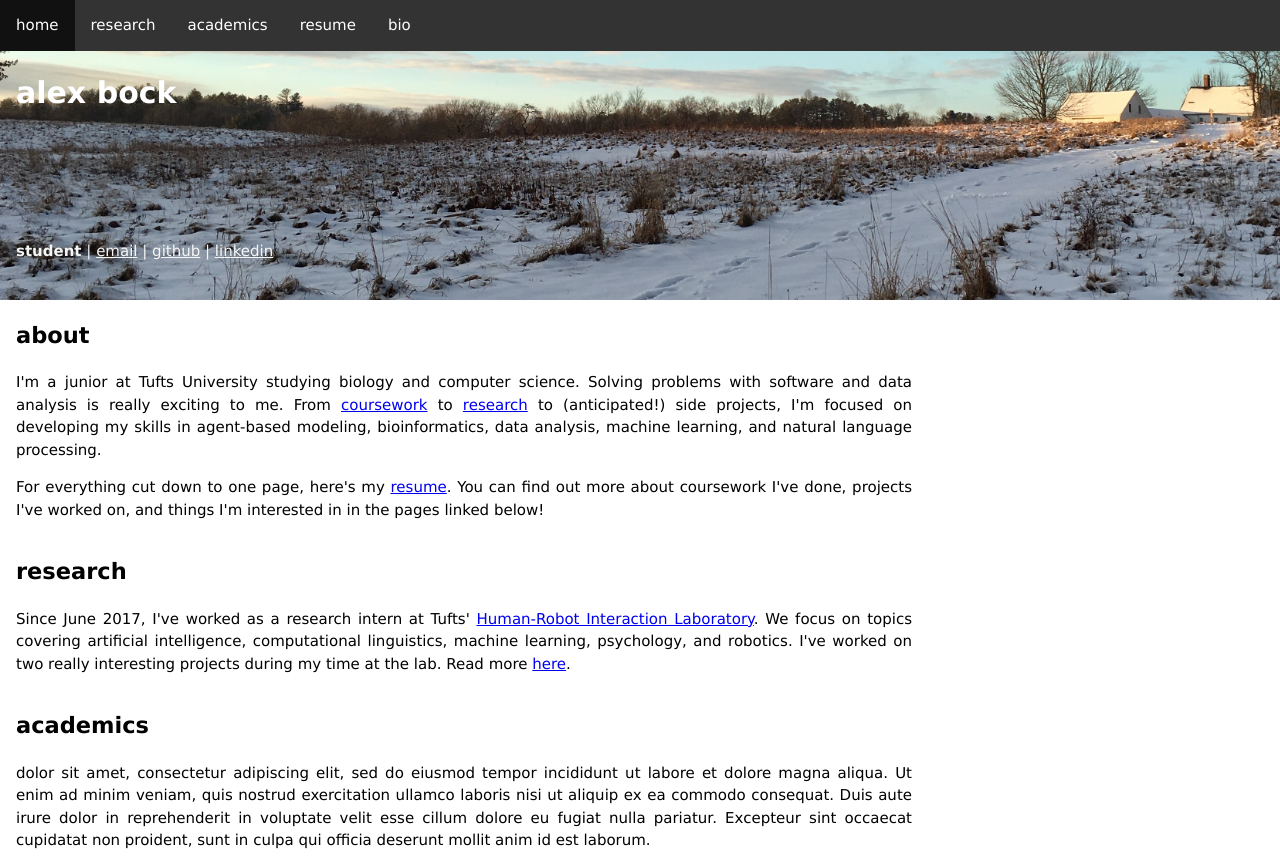
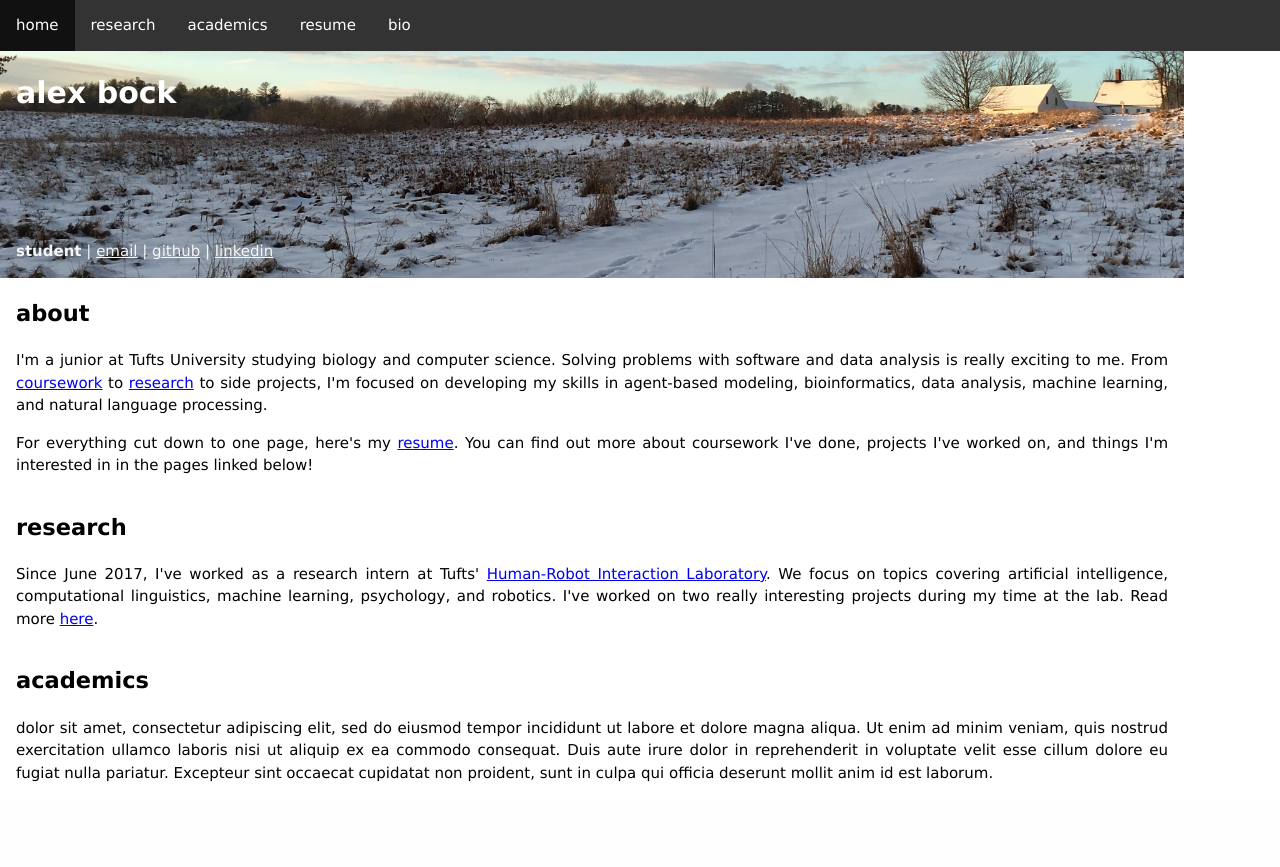
Before and after one commit to alex-bock/alex-bock.github.io, a PHP site: page / in a window 1280 px wide. After the commit the page ends 782 px from the top, so only its background shows below. Run offline with PHP 8.4, Linux system fonts and the light colour scheme.

Commit message:
new resume and new layouts

```diff
--- a/bio.html
+++ b/bio.html
@@ -5,7 +5,7 @@
   <head>
     <title> Alexander Bock </title>
     <link rel="stylesheet" href="style.css">
-    <link rel="icon" href="http://static.dnaindia.com/sites/default/files/2015/12/26/408735-robot.jpg">
+    <link rel="icon" href="https://banner2.kisspng.com/20180406/aow/kisspng-iphone-emoji-sticker-clip-art-robot-5ac83909533065.5661312515230712413408.jpg">
   </head>
   <body>
 
--- a/includes/navbar.html
+++ b/includes/navbar.html
@@ -2,6 +2,6 @@
     <li><a href="index.html">home</a></li>
     <li><a href="research.html">research</a></li>
     <li><a href="#">academics</a></li>
-    <li><a href="Resume.pdf" download="abock.pdf">resume</a></li>
+    <li><a href="Resume.pdf" target="_blank">resume</a></li>
     <li><a href="bio.html">bio</a></li>
 </div>
--- a/includes/navbar.js
+++ b/includes/navbar.js
@@ -3,7 +3,7 @@ document.write('\
     <li><a href="index.html">home</a></li>\
     <li><a href="research.html">research</a></li>\
     <li><a href="#">academics</a></li>\
-    <li><a href="Resume.pdf" download="abock.pdf">resume</a></li>\
+    <li><a href="Resume.pdf" target="_blank">resume</a></li>\
     <li><a href="bio.html">bio</a></li>\
 </div>\
 ');
--- a/index.html
+++ b/index.html
@@ -5,7 +5,7 @@
   <head>
     <title> Alexander Bock </title>
     <link rel="stylesheet" href="style.css">
-    <link rel="icon" href="http://static.dnaindia.com/sites/default/files/2015/12/26/408735-robot.jpg">
+    <link rel="icon" href="https://banner2.kisspng.com/20180406/aow/kisspng-iphone-emoji-sticker-clip-art-robot-5ac83909533065.5661312515230712413408.jpg">
   </head>
   <body>
 
@@ -23,18 +23,18 @@
 
     <script src="includes/navbar.js"></script>
 
-    <div class="container" style="width: 70%;">
+    <div class="container" style="width: 90%;">
       <h2>about</h2>
-      <p>I'm a junior at Tufts University studying biology and computer science. Solving problems with software and data analysis is really exciting to me. From <a href="https://www.inf.ed.ac.uk/teaching/courses/inf2a/" target="_blank">coursework</a> to <a href="https://hrilab.tufts.edu/research" target="_blank">research</a> to (anticipated!) side projects, I'm focused on developing my skills in agent-based modeling, bioinformatics, data analysis, machine learning, and natural language processing.</p>
+      <p>I'm a junior at Tufts University studying biology and computer science. Solving problems with software and data analysis is really exciting to me. From <a href="https://www.inf.ed.ac.uk/teaching/courses/inf2a/" target="_blank">coursework</a> to <a href="https://hrilab.tufts.edu/research" target="_blank">research</a> to side projects, I'm focused on developing my skills in agent-based modeling, bioinformatics, data analysis, machine learning, and natural language processing.</p>
       <p>For everything cut down to one page, here's my <a href="Resume.pdf" download="abock.pdf"> <sm>resume</sm></a>. You can find out more about coursework I've done, projects I've worked on, and things I'm interested in in the pages linked below!</p>
     </div>
 
-    <div class="container" style="width: 70%;">
+    <div class="container" style="width: 90%;">
       <h2>research</h2>
       <p>Since June 2017, I've worked as a research intern at Tufts' <a href="https://hrilab.tufts.edu" target="_blank">Human-Robot Interaction Laboratory</a>. We focus on topics covering artificial intelligence, computational linguistics, machine learning, psychology, and robotics. I've worked on two really interesting projects during my time at the lab. Read more <a href="research.html">here</a>.</p>
     </div>
 
-    <div class="container" style="width: 70%;">
+    <div class="container" style="width: 90%;">
       <h2>academics</h2>
       <p>dolor sit amet, consectetur adipiscing elit, sed do eiusmod tempor incididunt ut labore et dolore magna aliqua. Ut enim ad minim veniam, quis nostrud exercitation ullamco laboris nisi ut aliquip ex ea commodo consequat. Duis aute irure dolor in reprehenderit in voluptate velit esse cillum dolore eu fugiat nulla pariatur. Excepteur sint occaecat cupidatat non proident, sunt in culpa qui officia deserunt mollit anim id est laborum.</p>
     </div>
--- a/research.html
+++ b/research.html
@@ -5,7 +5,7 @@
   <head>
     <title> Alexander Bock </title>
     <link rel="stylesheet" href="style.css">
-    <link rel="icon" href="http://static.dnaindia.com/sites/default/files/2015/12/26/408735-robot.jpg">
+    <link rel="icon" href="https://banner2.kisspng.com/20180406/aow/kisspng-iphone-emoji-sticker-clip-art-robot-5ac83909533065.5661312515230712413408.jpg">
   </head>
   <body>
 
--- a/style.css
+++ b/style.css
@@ -41,8 +41,8 @@ li a:hover {
     color: white;
     background-size: cover;
     padding-top: 50px;
-    width: 100%;
-    height: 250px;
+    width: 90%;
+    height: 25%;
     vertical-align: center;
 }
 
```
Also changed, not shown: 1 other file.
